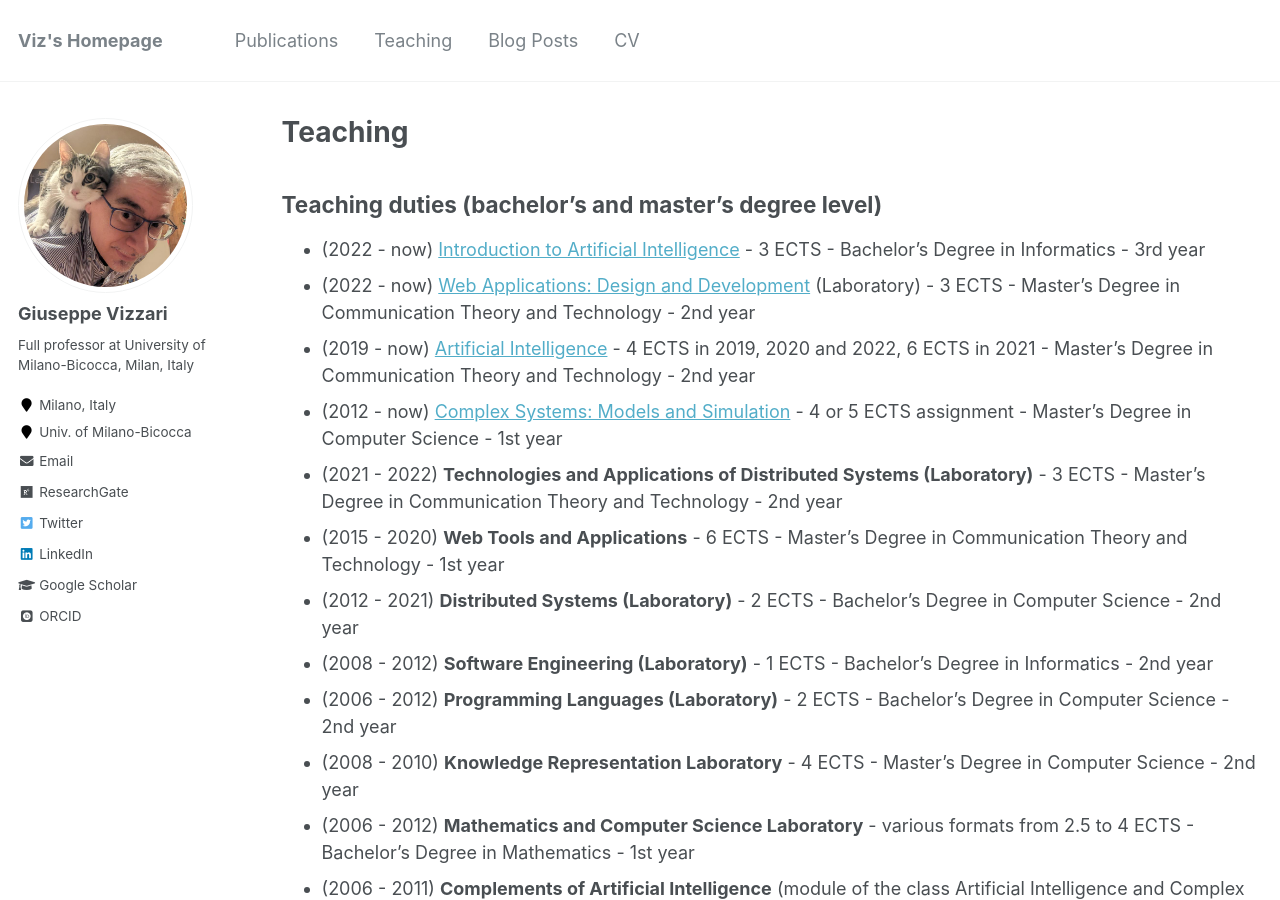
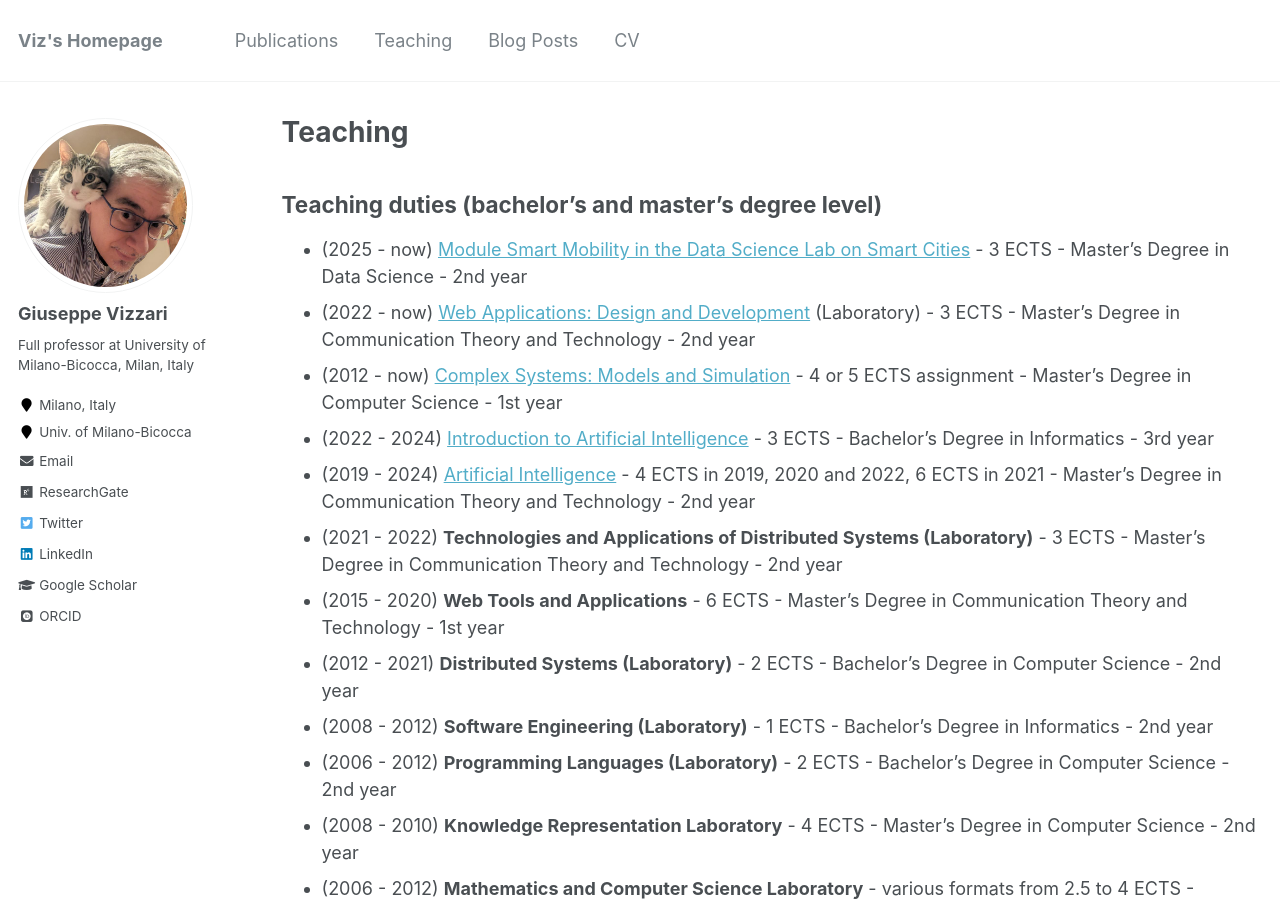
Before and after one commit to GiuseppeVizzari/GiuseppeVizzari.github.io, a Jekyll site: the page built from _pages/teaching.md, in a window 1280 px wide and 900 px high. Built offline with Jekyll 4.4.1, drawn with Linux system fonts in a browser that asks for light colours; some web fonts are replaced.

Commit message:
Updates in teaching

```diff
--- a/_pages/teaching.md
+++ b/_pages/teaching.md
@@ -8,10 +8,11 @@ author_profile: true
 
 ## Teaching duties (bachelor's and master's degree level)
 
-- (2022 - now) [Introduction to Artificial Intelligence](https://elearning.unimib.it/course/info.php?id=49465#en) - 3 ECTS - Bachelor's Degree in Informatics - 3rd year
+- (2025 - now) [Module Smart Mobility in the Data Science Lab on Smart Cities](https://elearning.unimib.it/course/info.php?id=61185) - 3 ECTS - Master's Degree in Data Science - 2nd year
 - (2022 - now) [Web Applications: Design and Development](https://elearning.unimib.it/course/info.php?id=51512#en) (Laboratory) - 3 ECTS - Master's Degree in Communication Theory and Technology - 2nd year
-- (2019 - now) [Artificial Intelligence](https://elearning.unimib.it/course/info.php?id=51520#en) - 4 ECTS in 2019, 2020 and 2022, 6 ECTS in 2021 - Master's Degree in Communication Theory and Technology - 2nd year
 - (2012 - now) [Complex Systems: Models and Simulation](https://elearning.unimib.it/course/info.php?id=51465#en) - 4 or 5 ECTS assignment - Master's Degree in Computer Science - 1st year
+- (2022 - 2024) [Introduction to Artificial Intelligence](https://elearning.unimib.it/course/info.php?id=49465#en) - 3 ECTS - Bachelor's Degree in Informatics - 3rd year
+- (2019 - 2024) [Artificial Intelligence](https://elearning.unimib.it/course/info.php?id=51520#en) - 4 ECTS in 2019, 2020 and 2022, 6 ECTS in 2021 - Master's Degree in Communication Theory and Technology - 2nd year
 - (2021 - 2022) __Technologies and Applications of Distributed Systems (Laboratory)__ - 3 ECTS - Master's Degree in Communication Theory and Technology - 2nd year
 - (2015 - 2020) __Web Tools and Applications__ - 6 ECTS - Master's Degree in Communication Theory and Technology - 1st year
 - (2012 - 2021) __Distributed Systems (Laboratory)__ - 2 ECTS - Bachelor's Degree in Computer Science - 2nd year
```
